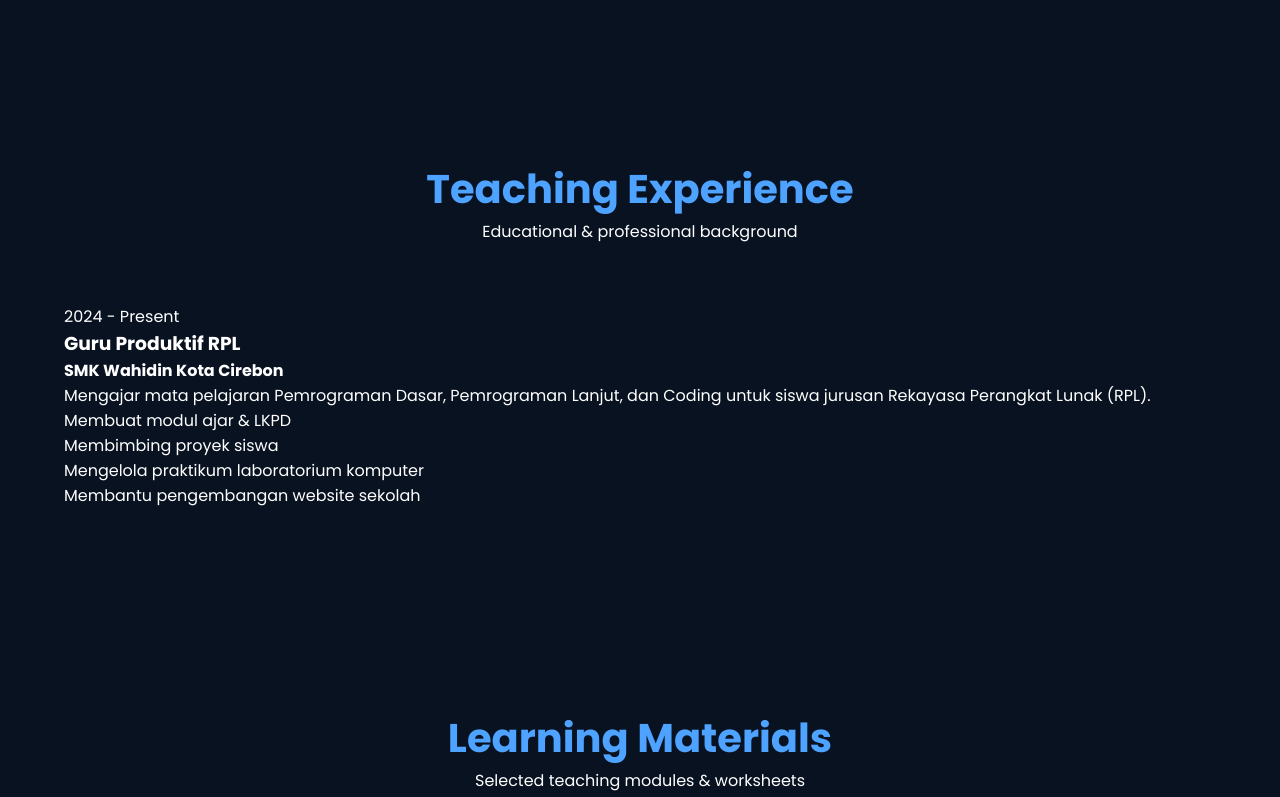
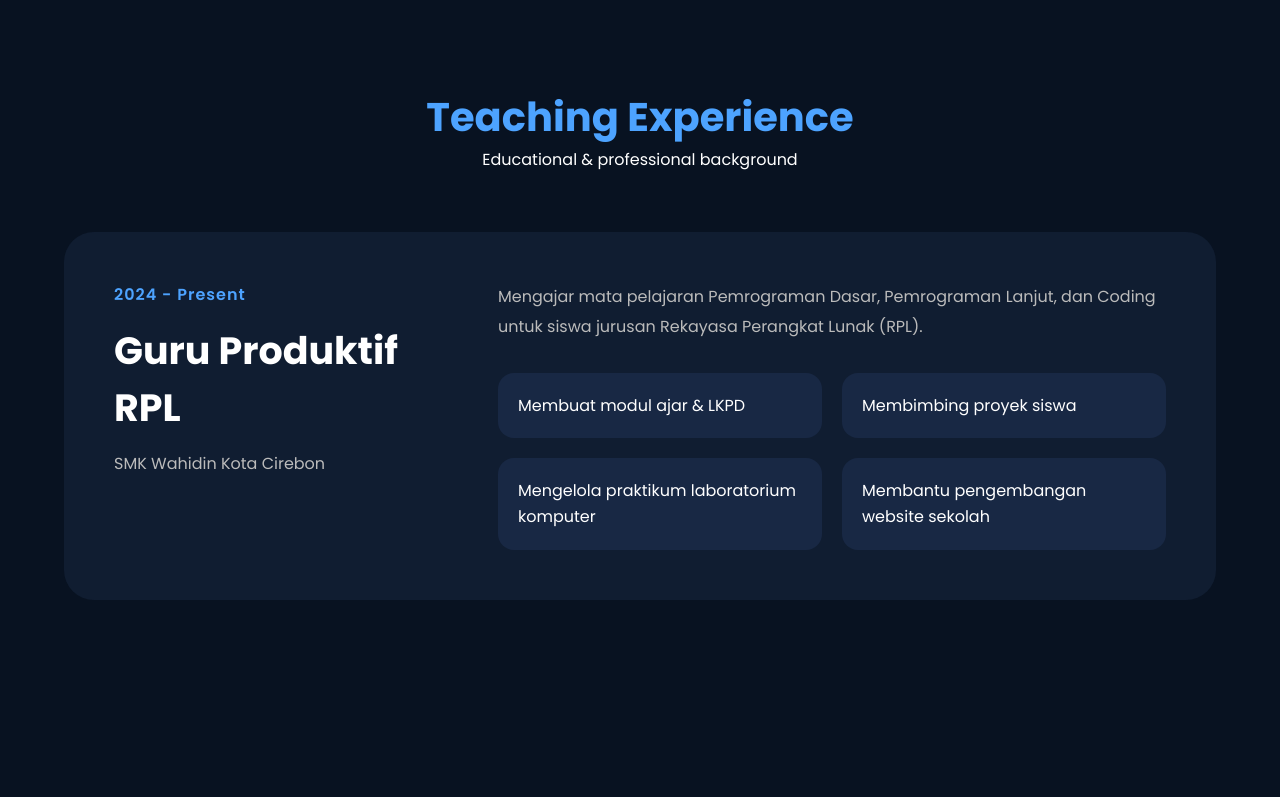
Before and after one commit to ekanurseva/portofolio, a plain HTML site: page index.html in a window 1280 px wide. Shown: the part 1647-2444 px from the top of the page. Drawn offline with nearby package versions, Linux system fonts and the light colour scheme.

Commit message:
Improve teaching experience section layout and styling

```diff
--- a/style.css
+++ b/style.css
@@ -233,7 +233,7 @@
 .skill-list{
   display:flex;
   flex-wrap:wrap;
-  gap:12px;
+  gap:7px;
 }
 
 .skill{
@@ -246,6 +246,58 @@
 .skill:hover{
   background:#21385d;
   transform:translateY(-3px);
+}
+
+/* TEACHING EXPERIENCE */
+.teaching-card{
+  background:#101d31;
+  border-radius:30px;
+  padding:50px;
+  display:grid;
+  grid-template-columns:1fr 2fr;
+  gap:50px;
+  align-items:start;
+}
+
+.teaching-year{
+  color:#4da3ff;
+  font-weight:600;
+  letter-spacing:1px;
+}
+
+.teaching-left h3{
+  font-size:38px;
+  margin:15px 0;
+}
+
+.teaching-left h4{
+  color:#bbb;
+  font-weight:400;
+}
+
+.teaching-right p{
+  color:#bbb;
+  line-height:1.9;
+  margin-bottom:30px;
+}
+
+.teaching-points{
+  display:grid;
+  grid-template-columns:1fr 1fr;
+  gap:20px;
+}
+
+.point{
+  background:#182844;
+  padding:20px;
+  border-radius:16px;
+  line-height:1.6;
+  transition:0.3s;
+}
+
+.point:hover{
+  transform:translateY(-5px);
+  background:#21385d;
 }
 
 /* RESPONSIVE */
```
